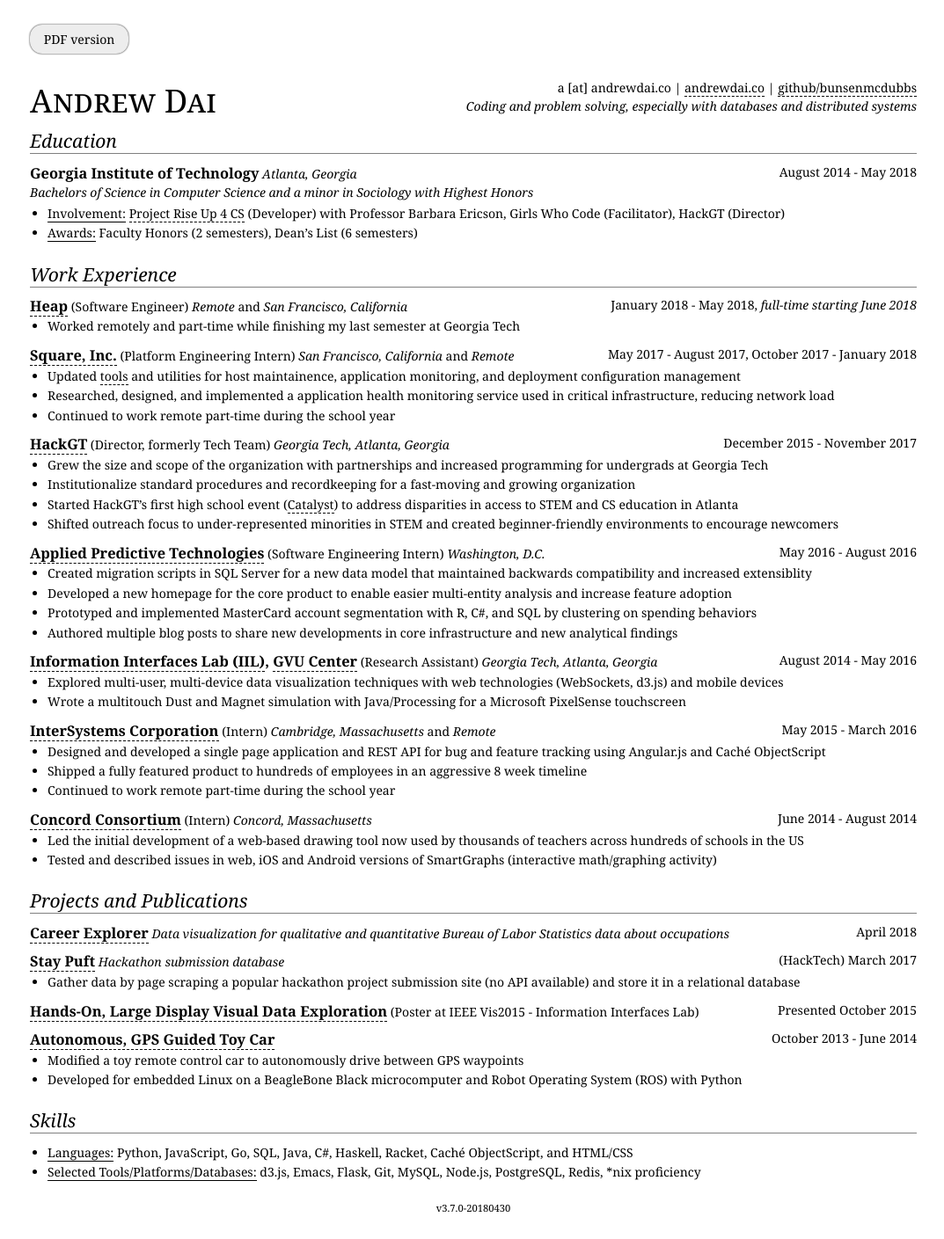
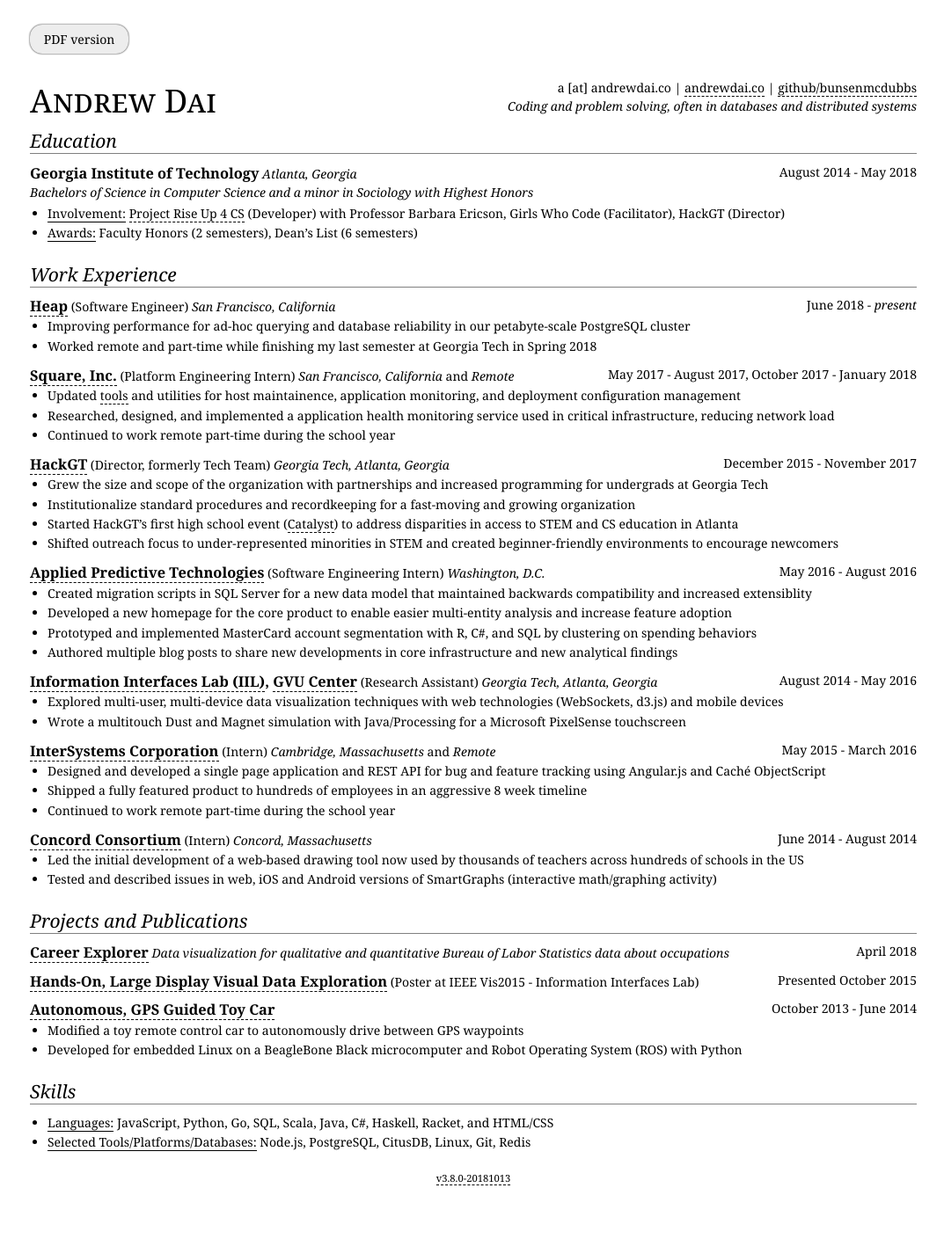
Before and after one commit to bunsenmcdubbs/bunsenmcdubbs.github.io, a Jekyll site: the page built from resume/index.html, in a window 1280 px wide. Shown: the whole page at 88% size, without its empty margins (102-1175 px from the left). Built offline with Jekyll 4.4.1, drawn with Linux system fonts in a browser that asks for light colours; comment, search, counter and statistics services are not loaded; after the commit the page ends 1375 px from its top, so only the background shows below that.

Commit message:
Update/cleanup resume

```diff
--- a/resume/index.html
+++ b/resume/index.html
@@ -43,7 +43,7 @@
 
   <p id="objective">
     Coding and problem solving,
-    especially with databases and distributed systems
+    often in databases and distributed systems
   </p>
 </header>
 
@@ -98,10 +98,11 @@
     <div class="entry">
       <h3><a href="https://heapanalytics.com">Heap</a></h3>
       <span class="role">Software Engineer</span>
-      <span class="loc">Remote</span> and <span class="loc">San Francisco, California</span>
-      <span class="date">January 2018 - May 2018, <i>full-time starting June 2018</i></span>
+      <span class="loc">San Francisco, California</span>
+      <span class="date">June 2018 - <i>present</i></span>
       <ul>
-        <li><p>Worked remotely and part-time while finishing my last semester at Georgia Tech</p></li>
+        <li><p>Improving performance for ad-hoc querying and database reliability in our petabyte-scale PostgreSQL cluster</p></li>
+        <li><p>Worked remote and part-time while finishing my last semester at Georgia Tech in Spring 2018</p></li>
       </ul>
     </div>
 
@@ -235,31 +236,6 @@
     </div>
 
     <div class="entry">
-      <h3><a href="https://github.com/AlternativeHeroes/stay-puft">Stay Puft</a></h3>
-      <span class="des">Hackathon submission database</span>
-      <span class="date">(HackTech) March 2017</span>
-      <ul>
-        <li><p>Gather data by page scraping a popular hackathon project
-          submission site (no API available) and store it in a relational database</p></li>
-        <!-- <li><p>Create a relational schema for storing events, submissions,
-          and users, as well as status tracking for error handling and
-          restarts</p></li> -->
-      </ul>
-    </div>
-
-    <!-- <div class="entry">
-      <h3>Application and Checkin</h3>
-      <span class="role">HackGT</span>
-      <span class="des">Ticketing and Checkin System</span>
-      <span class="date">July 2016 - September 2016</span>
-      <ul>
-        <li><p>Created an ecosystem of small single-purpose web applications
-          that communicate through RESTful API&rsquo;s;
-          built with Angular.js and Node.js</p></li>
-      </ul>
-    </div>-->
-
-    <div class="entry">
       <h3><a href="http://andrewdai.co/dustandmagnet-presentation/#/">
           Hands-On, Large Display Visual Data Exploration</a></h3>
       <span class="role">Poster at IEEE Vis2015 - Information Interfaces Lab</span>
@@ -298,28 +274,25 @@
 
     <ul>
       <li><p><span class="label">Languages:</span>
+        JavaScript,
         Python,
-        JavaScript,
         Go,
         SQL,
+        Scala,
         Java,
         C#,
         Haskell,
         Racket,
-        Cach&eacute; ObjectScript,
         and HTML/CSS
       </p></li>
 
       <li><p><span class="label">Selected Tools/Platforms/Databases:</span>
-        d3.js,
-        Emacs,
-        Flask,
-        Git,
-        MySQL,
         Node.js,
         PostgreSQL,
-        Redis,
-        *nix proficiency
+        CitusDB,
+        Linux,
+        Git,
+        Redis
       </p></li>
     </ul>
 
@@ -328,7 +301,7 @@
 </div>
 
 <footer>
-  <small>v3.7.0-20180430</small>
+  <small><a href="https://github.com/bunsenmcdubbs/bunsenmcdubbs.github.io/commits/master/resume/index.html">v3.8.0-20181013</a></small>
 </footer>
 
 {% include googleAnalytics.html %}
```
